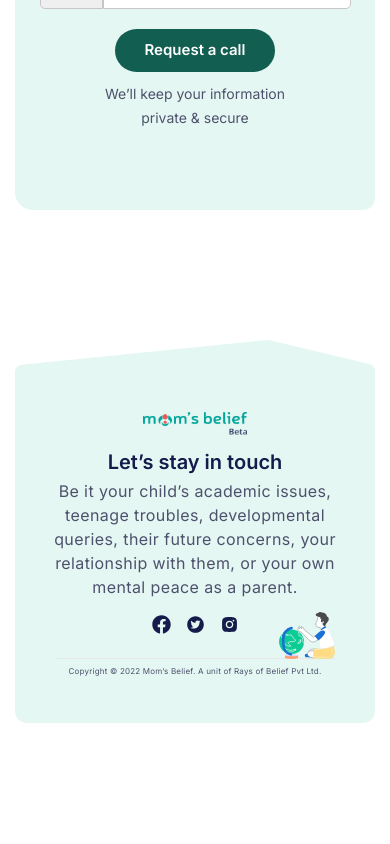
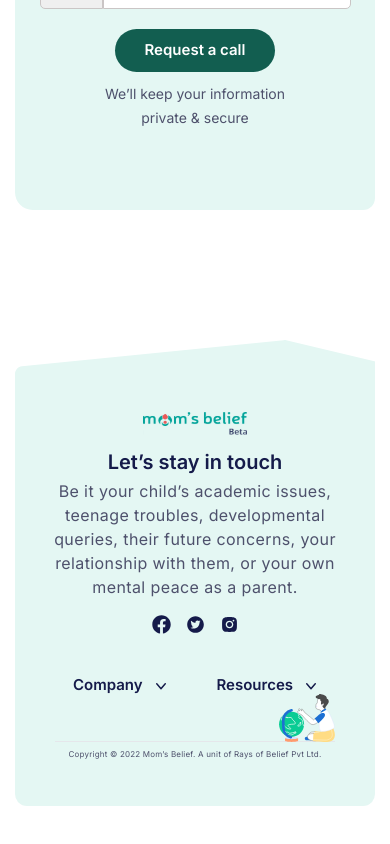
Before and after one commit to Harshitaj876/Moms-Belief, a React (Create React App) app: page / in a window 390 px wide. Shown: the part 4534-5378 px from the top of the page. Before the commit the page ends 5357 px from the top, so only its background shows below. Built offline with nearby package versions, Linux system fonts and the light colour scheme.

Commit message:
modified:   src/Pages/Home.js

```diff
--- a/src/Pages/Home.js
+++ b/src/Pages/Home.js
@@ -1,4 +1,4 @@
-import React from 'react'
+import React,{useState} from 'react'
 import { Link, NavLink } from 'react-router-dom';
 import Card from '../Components/Card';
 import { FaFacebook} from 'react-icons/fa';
@@ -6,6 +6,8 @@ import { AiFillTwitterCircle, AiFillInstagram } from 'react-icons/ai';
 import { Footer_Comapny_Link, Footer_Resources_Link } from '../data';
 
 const Home = () => {
+  const [isCompanyOpen, setIsCompanyOpen] = useState(false);
+  const [isResourcesOpen, setIsResourcesOpen] = useState(false);
 
   const data=[
     {image:'./Assets/image1.svg',heading:'Emotional Intelligence',description:'Children with higher emotional intelligence are better able to pay attention. Take a trial program now!'},
@@ -216,6 +218,140 @@ const Home = () => {
               </div>
             </div>
           </div>
+
+
+
+
+
+
+
+
+
+
+
+          <div className="flex row gap-[50px] items-center justify-center mt-[40px] mb-[20px] sm:hidden">
+            <div>
+              <button type="button" className="flex row items-center justify-center text-[#151B4A] font-semibold text-[15px]"
+                id="company-menu"
+                aria-expanded="true"
+                aria-haspopup="true"
+                onClick={() => {
+                  setIsCompanyOpen(!isCompanyOpen);
+                  setIsResourcesOpen(false);
+                }}>Company
+                <svg
+                  className="-mr-1 ml-2 h-5 w-5"
+                  xmlns="http://www.w3.org/2000/svg"
+                  viewBox="0 0 20 20"
+                  fill="currentColor"
+                  aria-hidden="true">
+                  <path
+                    fillRule="evenodd"
+                    d="M5.23 7.21a.75.75 0 011.06.02L10 11.586l3.71-4.354a.75.75 0 111.08 1.04l-4.25 5a.75.75 0 01-1.08 0l-4.25-5a.75.75 0 01.02-1.06z"
+                    clipRule="evenodd"
+                  />
+                </svg>
+              </button>
+              {isCompanyOpen && (
+                <div
+                  className="origin-top-right absolute left-0 mt-2 w-56 rounded-md shadow-lg bg-white ring-1 ring-black ring-opacity-5 focus:outline-none"
+                  role="menu"
+                  aria-orientation="vertical"
+                  aria-labelledby="company-menu"
+                >
+                  <div className="py-1" role="none">
+                    <a href="#home" className="block text-right px-4 py-2 text-sm text-gray-700 hover:bg-gray-100 hover:text-gray-900" role="menuitem">
+                      Home
+                    </a>
+                    <a href="#about-us" className="block text-right px-4 py-2 text-sm text-gray-700 hover:bg-gray-100 hover:text-gray-900" role="menuitem">
+                      About Us
+                    </a>
+                    <a href="#contact-us" className="block text-right px-4 py-2 text-sm text-gray-700 hover:bg-gray-100 hover:text-gray-900" role="menuitem">
+                      Contact Us
+                    </a>
+                  </div>
+                </div>
+              )}
+            </div>
+            <div>
+              <button
+                type="button"
+                className="flex row items-center justify-center text-[#151B4A] font-semibold text-[15px]"
+                id="resources-menu"
+                aria-expanded="true"
+                aria-haspopup="true"
+                onClick={() => {
+                  setIsResourcesOpen(!isResourcesOpen);
+                  setIsCompanyOpen(false);
+                }}
+              >
+                Resources
+                <svg
+                  className="-mr-1 ml-2 h-5 w-5"
+                  xmlns="http://www.w3.org/2000/svg"
+                  viewBox="0 0 20 20"
+                  fill="currentColor"
+                  aria-hidden="true"
+                >
+                  <path
+                    fillRule="evenodd"
+                    d="M5.23 7.21a.75.75 0 011.06.02L10 11.586l3.71-4.354a.75.75 0 111.08 1.04l-4.25 5a.75.75 0 01-1.08 0l-4.25-5a.75.75 0 01.02-1.06z"
+                    clipRule="evenodd"
+                  />
+                </svg>
+              </button>
+              {isResourcesOpen && (
+                <div
+                  className="z-20 origin-top-right absolute right-0 mt-2 w-56 rounded-md shadow-lg bg-white ring-1 ring-black ring-opacity-5 focus:outline-none"
+                  role="menu"
+                  aria-orientation="vertical"
+                  aria-labelledby="resources-menu"
+                >
+                  <div className="py-1" role="none">
+                    <a
+                      href="#resource1"
+                      className="block px-4 py-2 text-sm text-gray-700 hover:bg-gray-100 hover:text-gray-900"
+                      role="menuitem"
+                    >
+                      Resource 1
+                    </a>
+                    <a
+                      href="#resource2"
+                      className="block px-4 py-2 text-sm text-gray-700 hover:bg-gray-100 hover:text-gray-900"
+                      role="menuitem"
+                    >
+                      Resource 2
+                    </a>
+                    <a
+                      href="#resource3"
+                      className="block px-4 py-2 text-sm text-gray-700 hover:bg-gray-100 hover:text-gray-900"
+                      role="menuitem"
+                    >
+                      Resource 3
+                    </a>
+                  </div>
+                </div>
+              )}
+            </div>
+          </div>
+
+
+
+
+
+
+
+
+
+
+
+
+
+
+
+
+
+
           <div className='relative mt-6'>
             <img src='/Assets/footerImage.svg' alt='footer' className='absolute right-0 bottom-0 h-[47.5px] w-[55.81px] sm:h-[144.52px] sm:w-[169.78px]'></img>
             <hr className="border-[#4E516C/13]"/>
```
